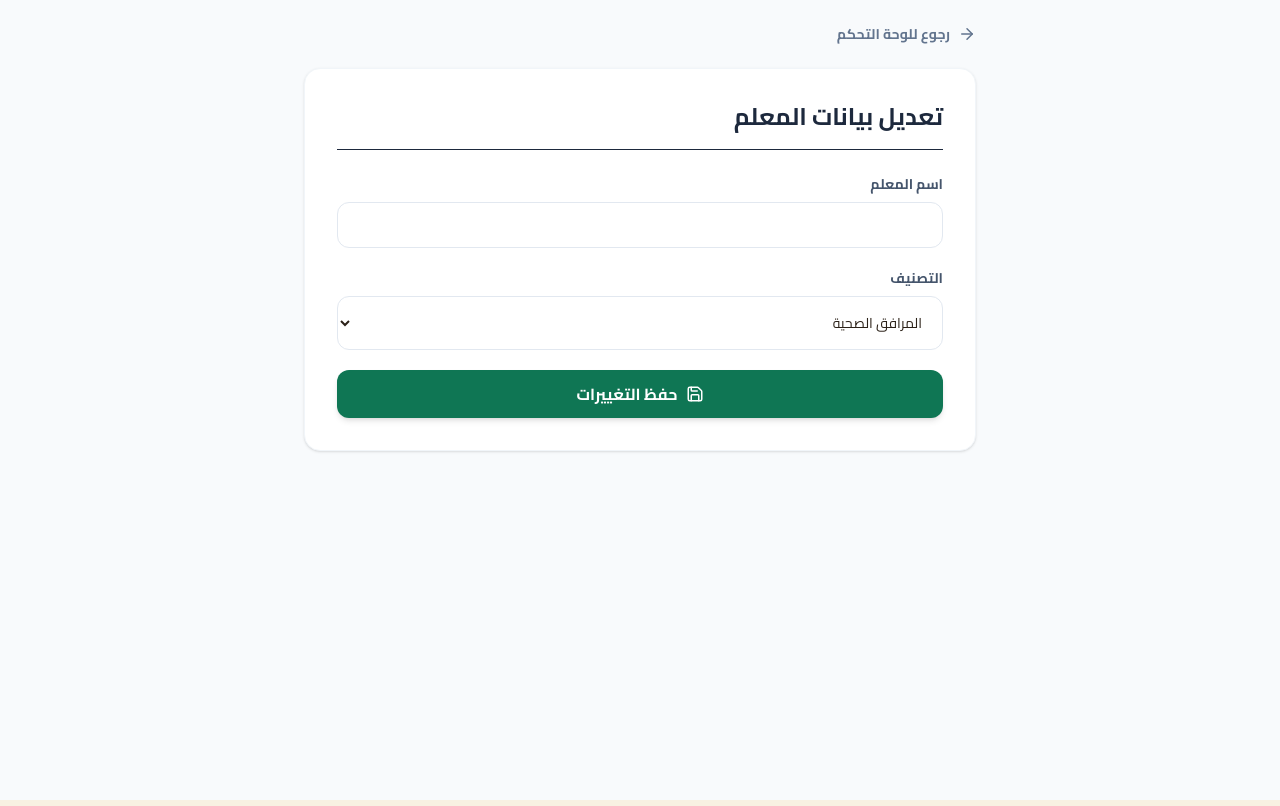
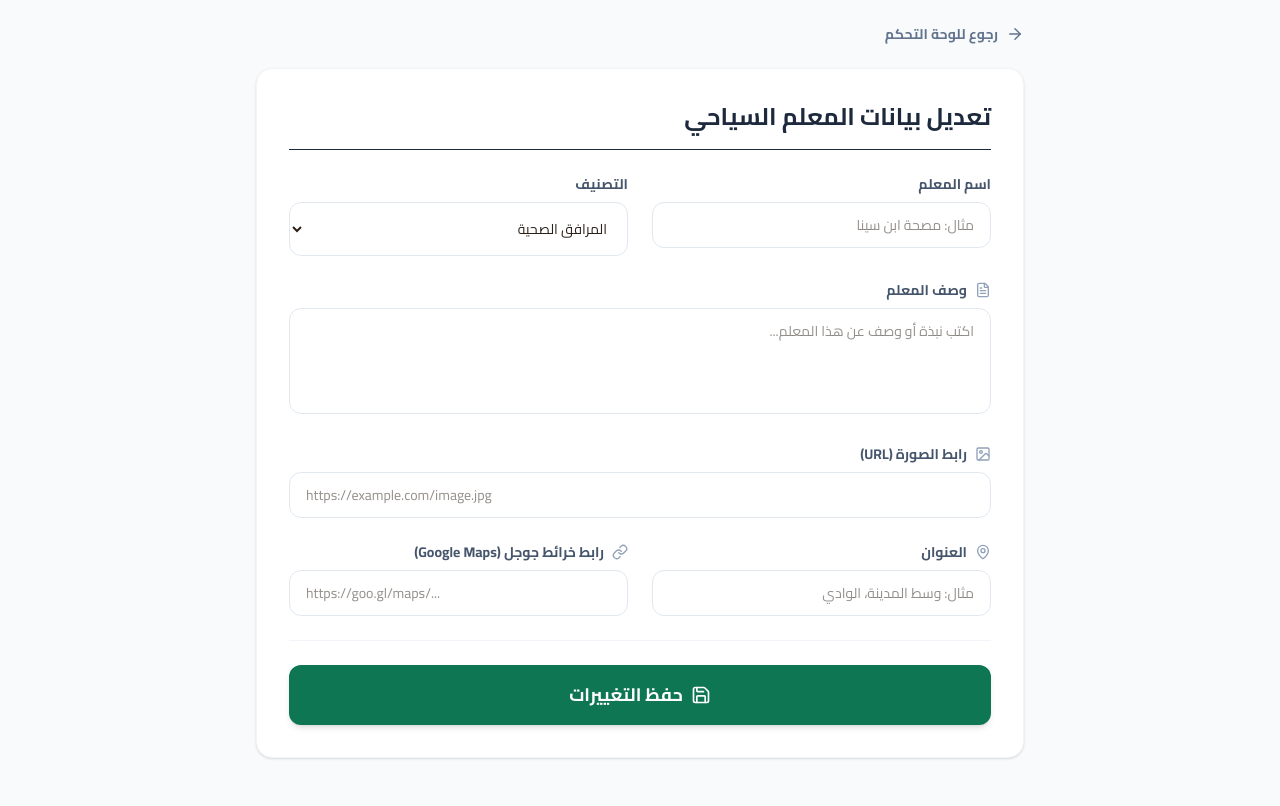
Before and after one commit to nadjimyahiaoui1992-lab/el-oued-tourism, a Next.js app: page /admin/edit-place/1 in a window 1280 px wide. Built offline with nearby package versions, Linux system fonts and the light colour scheme; no server answers; the database is empty.

Commit message:
Update page.js

```diff
--- a/src/app/admin/edit-place/[id]/page.js
+++ b/src/app/admin/edit-place/[id]/page.js
@@ -3,23 +3,29 @@
 import { useEffect, useState } from "react";
 import { useRouter } from "next/navigation";
 import { supabase } from "@/lib/supabaseClient";
-import { ArrowRight, Save, Loader2 } from "lucide-react";
+import { ArrowRight, Save, Loader2, MapPin, Link as LinkIcon, Image as ImageIcon, FileText } from "lucide-react";
 
 export default function EditPlace({ params }) {
   const router = useRouter();
-  const { id } = params; // هنا نجيبو الـ ID نتاع المعلم من الرابط
+  const { id } = params;
 
+  // كل الخانات اللي يحتاجها المعلم السياحي
   const [name, setName] = useState("");
   const [category, setCategory] = useState("");
+  const [description, setDescription] = useState("");
+  const [imageUrl, setImageUrl] = useState("");
+  const [address, setAddress] = useState("");
+  const [mapsLink, setMapsLink] = useState("");
+
   const [loading, setLoading] = useState(true);
   const [isSaving, setIsSaving] = useState(false);
 
-  // جلب البيانات الحالية للمعلم
+  // جلب بيانات المعلم لملء الخانات
   useEffect(() => {
     const fetchPlace = async () => {
       try {
         const { data, error } = await supabase
-          .from("landmarks") // تأكد بلي هذا هو اسم الجدول نتاعك
+          .from("landmarks")
           .select("*")
           .eq("id", id)
           .single();
@@ -27,8 +33,12 @@ export default function EditPlace({ params }) {
         if (error) throw error;
 
         if (data) {
-          setName(data.name);
-          setCategory(data.category);
+          setName(data.name || "");
+          setCategory(data.category || "الأماكن السياحية");
+          setDescription(data.description || "");
+          setImageUrl(data.image || ""); // تأكد من اسم عمود الصورة في قاعدتك (image أو imageUrl)
+          setAddress(data.address || "");
+          setMapsLink(data.maps_link || "");
         }
       } catch (err) {
         console.error("خطأ في جلب البيانات:", err);
@@ -40,7 +50,7 @@ export default function EditPlace({ params }) {
     fetchPlace();
   }, [id]);
 
-  // دالة حفظ التعديلات في Supabase
+  // حفظ التغييرات في قاعدة البيانات
   const handleUpdate = async (e) => {
     e.preventDefault();
     setIsSaving(true);
@@ -48,13 +58,20 @@ export default function EditPlace({ params }) {
     try {
       const { error } = await supabase
         .from("landmarks")
-        .update({ name, category })
+        .update({
+          name,
+          category,
+          description,
+          image: imageUrl, // تأكد من اسم العمود
+          address,
+          maps_link: mapsLink
+        })
         .eq("id", id);
 
       if (error) throw error;
 
       alert("تم حفظ التعديلات بنجاح!");
-      router.push("/admin/dashboard"); // نرجعو للوحة التحكم بعد الحفظ
+      router.push("/admin/dashboard");
     } catch (err) {
       alert("حدث خطأ أثناء التعديل: " + err.message);
     } finally {
@@ -71,8 +88,8 @@ export default function EditPlace({ params }) {
   }
 
   return (
-    <main dir="rtl" className="min-h-screen bg-[#f8fafc] p-6 font-sans">
-      <div className="max-w-2xl mx-auto">
+    <main dir="rtl" className="min-h-screen bg-[#f8fafc] p-6 font-sans pb-12">
+      <div className="max-w-3xl mx-auto">
         <button
           onClick={() => router.push("/admin/dashboard")}
           className="flex items-center gap-2 text-slate-500 hover:text-emerald-700 mb-6 transition-colors font-bold text-sm"
@@ -81,9 +98,12 @@ export default function EditPlace({ params }) {
         </button>
 
         <div className="bg-white p-8 rounded-2xl shadow-sm border border-slate-100">
-          <h1 className="text-2xl font-bold text-slate-800 mb-6 border-b pb-4">تعديل بيانات المعلم</h1>
+          <h1 className="text-2xl font-bold text-slate-800 mb-6 border-b pb-4">تعديل بيانات المعلم السياحي</h1>
 
-          <form onSubmit={handleUpdate} className="space-y-5">
+          <form onSubmit={handleUpdate} className="space-y-6">
+
+            <div className="grid grid-cols-1 md:grid-cols-2 gap-6">
+              {/* اسم المعلم */}
               <div>
                 <label className="text-sm font-bold text-slate-600 block mb-2">اسم المعلم</label>
                 <input
@@ -92,9 +112,11 @@ export default function EditPlace({ params }) {
                   value={name}
                   onChange={(e) => setName(e.target.value)}
                   className="w-full border border-slate-200 rounded-xl py-3 px-4 outline-none focus:border-emerald-500 text-sm transition-all"
+                  placeholder="مثال: مصحة ابن سينا"
                 />
               </div>
 
+              {/* التصنيف */}
               <div>
                 <label className="text-sm font-bold text-slate-600 block mb-2">التصنيف</label>
                 <select
@@ -111,19 +133,82 @@ export default function EditPlace({ params }) {
                   <option value="المساجد والزوايا">المساجد والزوايا</option>
                 </select>
               </div>
+            </div>
+
+            {/* الوصف */}
+            <div>
+              <label className="text-sm font-bold text-slate-600 flex items-center gap-2 mb-2">
+                <FileText size={16} className="text-slate-400"/> وصف المعلم
+              </label>
+              <textarea
+                rows="4"
+                value={description}
+                onChange={(e) => setDescription(e.target.value)}
+                className="w-full border border-slate-200 rounded-xl py-3 px-4 outline-none focus:border-emerald-500 text-sm transition-all resize-none"
+                placeholder="اكتب نبذة أو وصف عن هذا المعلم..."
+              />
+            </div>
+
+            {/* رابط الصورة */}
+            <div>
+              <label className="text-sm font-bold text-slate-600 flex items-center gap-2 mb-2">
+                <ImageIcon size={16} className="text-slate-400"/> رابط الصورة (URL)
+              </label>
+              <input
+                type="url"
+                dir="ltr"
+                value={imageUrl}
+                onChange={(e) => setImageUrl(e.target.value)}
+                className="w-full border border-slate-200 rounded-xl py-3 px-4 outline-none focus:border-emerald-500 text-sm transition-all text-left"
+                placeholder="https://example.com/image.jpg"
+              />
+            </div>
+
+            <div className="grid grid-cols-1 md:grid-cols-2 gap-6">
+              {/* العنوان */}
+              <div>
+                <label className="text-sm font-bold text-slate-600 flex items-center gap-2 mb-2">
+                  <MapPin size={16} className="text-slate-400"/> العنوان
+                </label>
+                <input
+                  type="text"
+                  value={address}
+                  onChange={(e) => setAddress(e.target.value)}
+                  className="w-full border border-slate-200 rounded-xl py-3 px-4 outline-none focus:border-emerald-500 text-sm transition-all"
+                  placeholder="مثال: وسط المدينة، الوادي"
+                />
+              </div>
+
+              {/* رابط خرائط جوجل */}
+              <div>
+                <label className="text-sm font-bold text-slate-600 flex items-center gap-2 mb-2">
+                  <LinkIcon size={16} className="text-slate-400"/> رابط خرائط جوجل (Google Maps)
+                </label>
+                <input
+                  type="url"
+                  dir="ltr"
+                  value={mapsLink}
+                  onChange={(e) => setMapsLink(e.target.value)}
+                  className="w-full border border-slate-200 rounded-xl py-3 px-4 outline-none focus:border-emerald-500 text-sm transition-all text-left"
+                  placeholder="https://goo.gl/maps/..."
+                />
+              </div>
+            </div>
+
+            <hr className="border-slate-100 my-6" />
 
             <button
               type="submit"
               disabled={isSaving}
-              className="flex items-center justify-center gap-2 bg-[#0f7654] hover:bg-[#0c6145] text-white px-6 py-3 rounded-xl transition-all w-full font-bold shadow-md disabled:opacity-70"
+              className="flex items-center justify-center gap-2 bg-[#0f7654] hover:bg-[#0c6145] text-white px-6 py-4 rounded-xl transition-all w-full font-bold shadow-md disabled:opacity-70 text-lg mt-4"
             >
               {isSaving ? (
                 <>
-                  <Loader2 size={18} className="animate-spin" /> جاري الحفظ...
+                  <Loader2 size={20} className="animate-spin" /> جاري حفظ التغييرات...
                 </>
               ) : (
                 <>
-                  <Save size={18} /> حفظ التغييرات
+                  <Save size={20} /> حفظ التغييرات
                 </>
               )}
             </button>
```
Lines whose indentation alone changed are shown as unchanged.
